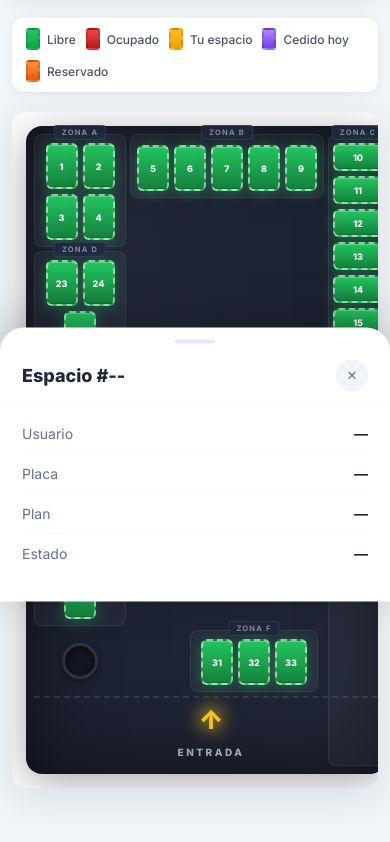
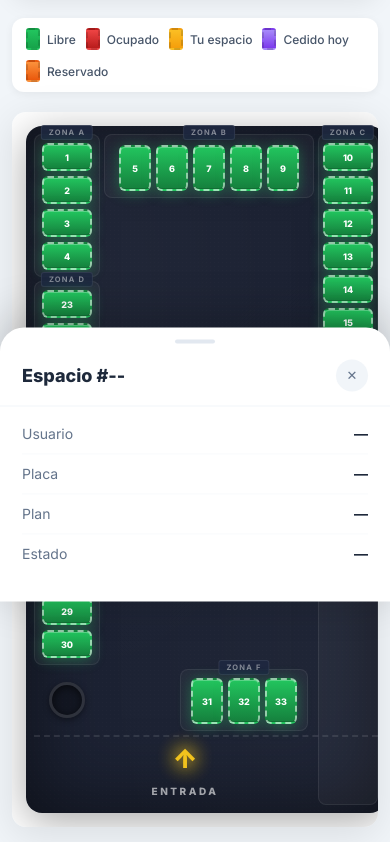
Before and after one commit to chita07/Parqueadero_Unimeta, a website: page mapa.html in a window 390 px wide. Shown: the part 522-1364 px from the top of the page. Drawn offline with nearby package versions, Linux system fonts and the light colour scheme; no server answers.

Commit message:
style(mapa): align left parking spots horizontally matching right wall, shift entrance arrow left

```diff
--- a/mapa.css
+++ b/mapa.css
@@ -190,7 +190,7 @@ nav {
 /* ===== PARQUEADERO — Asfalto Premium ===== */
 .parqueadero {
     display: grid;
-    grid-template-columns: 155px 1fr 90px;
+    grid-template-columns: 94px 1fr 90px;
     grid-template-rows: auto auto auto auto auto auto auto;
     gap: 10px;
     min-width: 360px;
@@ -241,8 +241,15 @@ nav {
     border: 1px solid rgba(255,255,255,0.08);
 }
 
-/* Zone grid positioning */
-.zona-sup-izq { grid-column: 1; grid-row: 1; flex-direction: row; flex-wrap: wrap; justify-content: center; align-items: flex-end; }
+/* Zone grid positioning — Pared Izquierda (A, D, E) y Pared Derecha (C) */
+.zona-sup-izq {
+    grid-column: 1;
+    grid-row: 1;
+    flex-direction: column;
+    align-items: center;
+    justify-content: flex-start;
+    gap: 5px;
+}
 .zona-sup-der {
     grid-column: 2;
     grid-row: 1;
@@ -254,9 +261,29 @@ nav {
     padding-top: 10px;
     padding-bottom: 6px;
 }
-.zona-der     { grid-column: 3; grid-row: 1 / 8; flex-direction: column; align-items: center; }
-.zona-izq     { grid-column: 1; grid-row: 2; flex-direction: row; flex-wrap: wrap; justify-content: center; align-items: flex-end; }
-.zona-inf-izq { grid-column: 1; grid-row: 5; flex-direction: row; flex-wrap: wrap; justify-content: center; align-items: flex-start; }
+.zona-der {
+    grid-column: 3;
+    grid-row: 1 / 8;
+    flex-direction: column;
+    align-items: center;
+    gap: 5px;
+}
+.zona-izq {
+    grid-column: 1;
+    grid-row: 2;
+    flex-direction: column;
+    align-items: center;
+    justify-content: flex-start;
+    gap: 5px;
+}
+.zona-inf-izq {
+    grid-column: 1;
+    grid-row: 5;
+    flex-direction: column;
+    align-items: center;
+    justify-content: flex-start;
+    gap: 5px;
+}
 .zona-inf-der {
     grid-column: 2;
     grid-row: 6;
@@ -350,6 +377,7 @@ nav {
     align-items: center;
     justify-content: center;
     padding: 12px 8px 8px 8px;
+    padding-right: 120px;
     gap: 5px;
     border-top: 2px dashed rgba(255,255,255,0.1);
     position: relative;
@@ -525,17 +553,31 @@ nav {
     z-index: 1;
 }
 
-/* ===== ZONA DERECHA — Espacios horizontales (moto hacia pared derecha) ===== */
+/* ===== ESPACIOS HORIZONTALES (Pared Izquierda y Pared Derecha) ===== */
+.zona-sup-izq .espacio,
+.zona-izq .espacio,
+.zona-inf-izq .espacio,
 .zona-der .espacio {
     width: 72px;
-    height: 40px;
+    height: 38px;
     flex-direction: row;
     gap: 4px;
     padding: 0 4px;
 }
 
-.zona-der .espacio .slot-num { font-size: 10px; }
-.zona-der .espacio .moto-icon { font-size: 15px; }
+.zona-sup-izq .espacio .slot-num,
+.zona-izq .espacio .slot-num,
+.zona-inf-izq .espacio .slot-num,
+.zona-der .espacio .slot-num {
+    font-size: 10px;
+}
+
+.zona-sup-izq .espacio .moto-icon,
+.zona-izq .espacio .moto-icon,
+.zona-inf-izq .espacio .moto-icon,
+.zona-der .espacio .moto-icon {
+    font-size: 14px;
+}
 
 /* ===== Animación de asignación de espacio ===== */
 @keyframes spaceAssigned {
@@ -1054,7 +1096,7 @@ footer p { font-size: 13px; }
     .mapa-wrapper { padding: 14px; border-radius: 14px; }
 
     .parqueadero {
-        grid-template-columns: 114px 1fr 74px;
+        grid-template-columns: 78px 1fr 74px;
         padding: 12px;
         gap: 6px;
     }
@@ -1067,12 +1109,24 @@ footer p { font-size: 13px; }
     .espacio .slot-num { font-size: 10px; }
     .espacio .moto-icon { font-size: 14px; }
 
+    .zona-sup-izq .espacio,
+    .zona-izq .espacio,
+    .zona-inf-izq .espacio,
     .zona-der .espacio {
         width: 60px;
         height: 34px;
     }
 
-    .zona-der .espacio .moto-icon { font-size: 13px; }
+    .zona-sup-izq .espacio .moto-icon,
+    .zona-izq .espacio .moto-icon,
+    .zona-inf-izq .espacio .moto-icon,
+    .zona-der .espacio .moto-icon {
+        font-size: 13px;
+    }
+
+    .entrada {
+        padding-right: 70px;
+    }
 
     .checkin-form {
         flex-direction: column;
@@ -1098,7 +1152,7 @@ footer p { font-size: 13px; }
 /* ===== RESPONSIVE — Small phones ===== */
 @media (max-width: 390px) {
     .parqueadero {
-        grid-template-columns: 92px 1fr 60px;
+        grid-template-columns: 66px 1fr 60px;
         padding: 8px;
         gap: 4px;
     }
@@ -1111,13 +1165,31 @@ footer p { font-size: 13px; }
     .espacio .slot-num { font-size: 9px; }
     .espacio .moto-icon { font-size: 12px; }
 
+    .zona-sup-izq .espacio,
+    .zona-izq .espacio,
+    .zona-inf-izq .espacio,
     .zona-der .espacio {
         width: 50px;
         height: 28px;
     }
 
-    .zona-der .espacio .slot-num { font-size: 9px; }
-    .zona-der .espacio .moto-icon { font-size: 11px; }
+    .zona-sup-izq .espacio .slot-num,
+    .zona-izq .espacio .slot-num,
+    .zona-inf-izq .espacio .slot-num,
+    .zona-der .espacio .slot-num {
+        font-size: 9px;
+    }
+
+    .zona-sup-izq .espacio .moto-icon,
+    .zona-izq .espacio .moto-icon,
+    .zona-inf-izq .espacio .moto-icon,
+    .zona-der .espacio .moto-icon {
+        font-size: 11px;
+    }
+
+    .entrada {
+        padding-right: 50px;
+    }
 
     .ascensor-icon { font-size: 20px; }
     .ascensor-label { font-size: 7.5px; }
```
